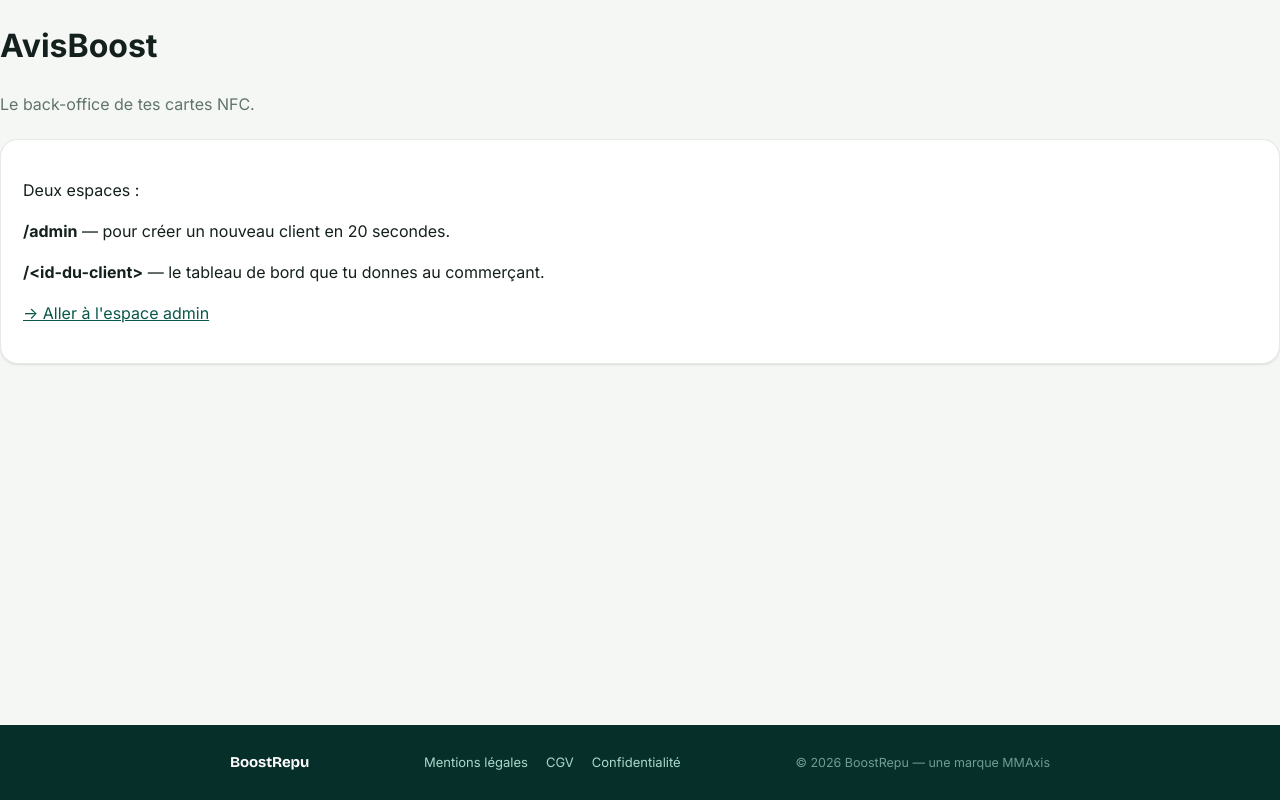
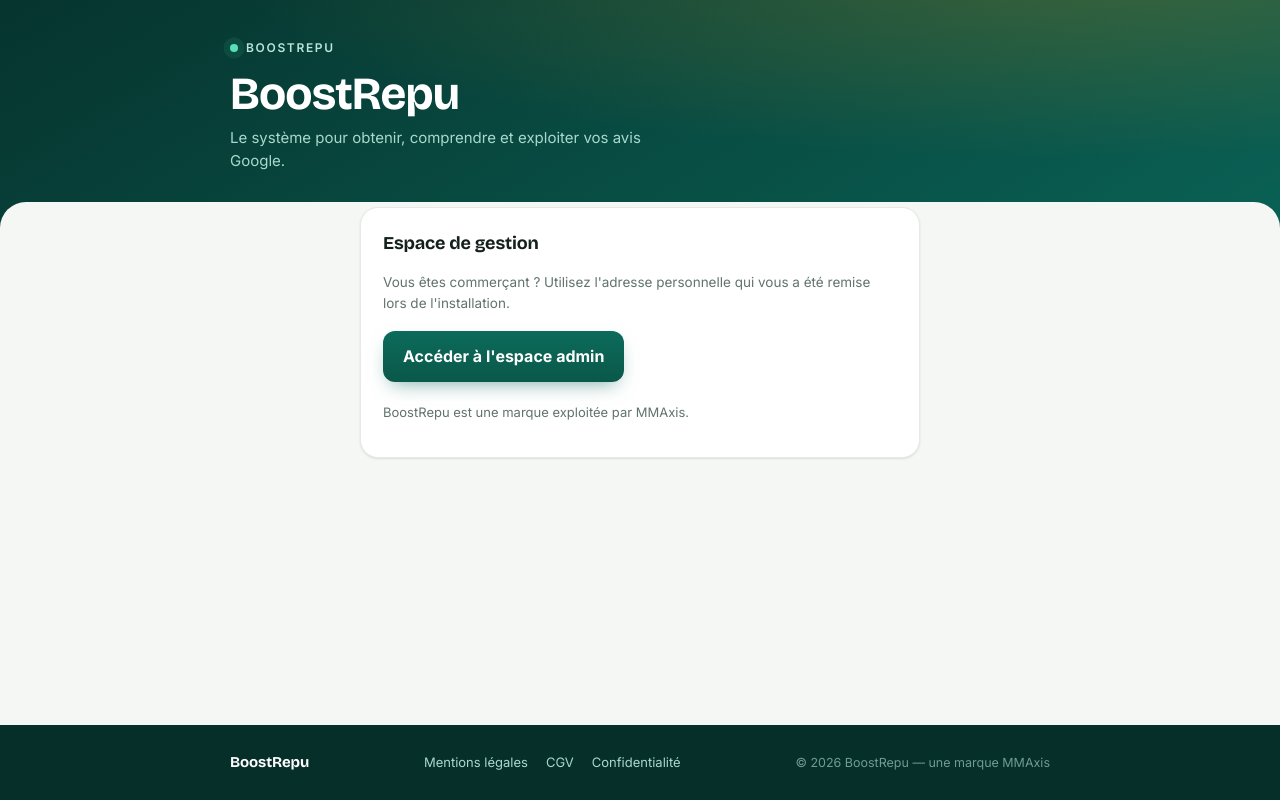
Before and after one commit to Malcolm1508/avisboost, a Next.js app: page / in a window 1280 px wide. Built offline with nearby package versions, Linux system fonts and the light colour scheme.

Commit message:
Refactor Home component structure and content

```diff
--- a/app/page.js
+++ b/app/page.js
@@ -1,14 +1,28 @@
 export default function Home() {
   return (
-    <main className="wrap">
-      <h1>AvisBoost</h1>
-      <p className="sub">Le back-office de tes cartes NFC.</p>
-      <div className="card">
-        <p>Deux espaces :</p>
-        <p><b>/admin</b> — pour créer un nouveau client en 20 secondes.</p>
-        <p><b>/&lt;id-du-client&gt;</b> — le tableau de bord que tu donnes au commerçant.</p>
-        <p style={{ marginTop: 16 }}><a href="/admin">→ Aller à l'espace admin</a></p>
+    <>
+      <div className="hero"><div className="hero-inner">
+        <div className="eyebrow"><span className="dot"></span>BoostRepu</div>
+        <h1 className="hero-title">BoostRepu</h1>
+        <p className="hero-sub">
+          Le système pour obtenir, comprendre et exploiter vos avis Google.
+        </p>
+      </div></div>
+
+      <div className="container pull-up">
+        <div className="card reveal" style={{ maxWidth: 560, margin: "0 auto" }}>
+          <h2 className="card-title" style={{ marginBottom: 14 }}>Espace de gestion</h2>
+          <p className="card-hint" style={{ marginBottom: 18 }}>
+            Vous êtes commerçant ? Utilisez l'adresse personnelle qui vous a été remise lors de l'installation.
+          </p>
+          <a href="/admin" className="btn btn-primary btn-icon" style={{ display: "inline-flex", textDecoration: "none" }}>
+            Accéder à l'espace admin
+          </a>
+          <p className="footnote" style={{ marginTop: 20 }}>
+            BoostRepu est une marque exploitée par MMAxis.
+          </p>
+        </div>
       </div>
-    </main>
+    </>
   );
 }
```
